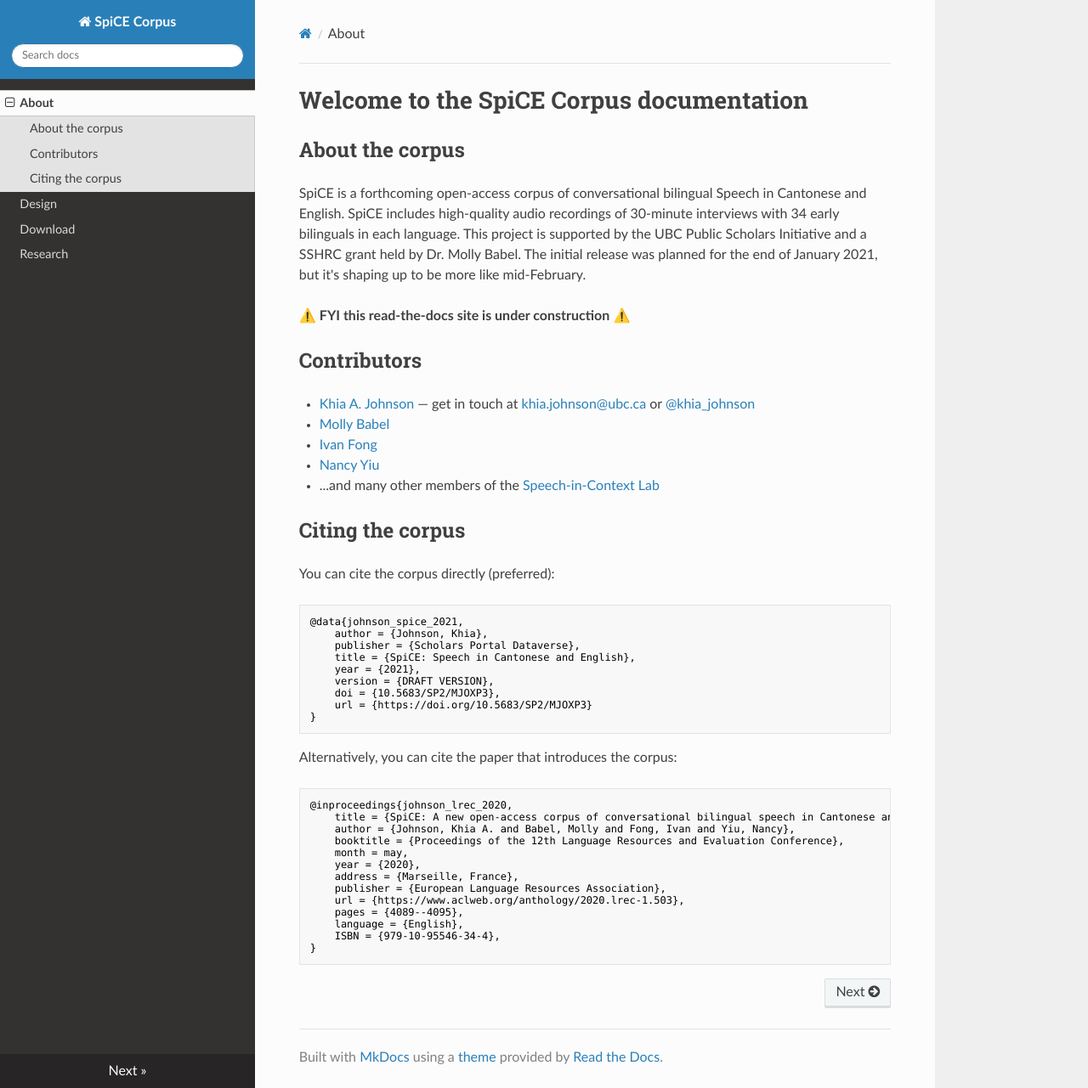
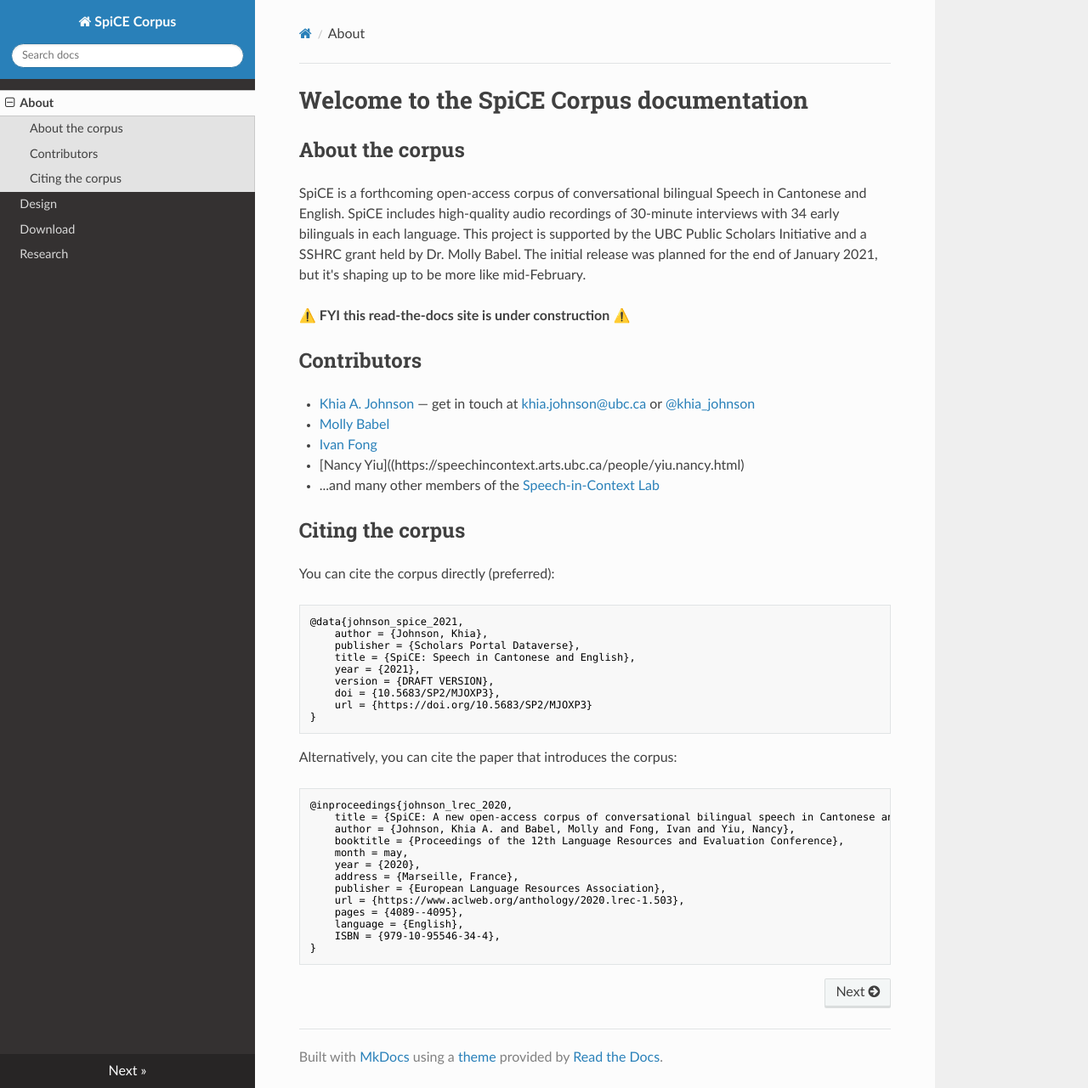
Before and after one commit to khiajohnson/SpiCE-Corpus, an MkDocs documentation site: the page built from docs/index.md, in a window 1280 px wide and 1281 px high. Shown: the whole window at 85% size. Built offline with MkDocs 1.6.1, drawn with Linux system fonts in a browser that asks for light colours; nearby versions of some CDN libraries.

Commit message:
typo in index

```diff
--- a/docs/index.md
+++ b/docs/index.md
@@ -11,7 +11,7 @@
 - [Khia A. Johnson](https://www.khiajohnson.com) &mdash; get in touch at [khia.johnson@ubc.ca](mailto:khia.johnson@ubc.ca) or [@khia_johnson](https://twitter.com/khia_johnson)
 - [Molly Babel](https://speechincontext.arts.ubc.ca/people/babel.molly.html)
 - [Ivan Fong](https://speechincontext.arts.ubc.ca/people/fong.ivan.html)
-- [Nancy Yiu](](https://speechincontext.arts.ubc.ca/people/yiu.nancy.html))
+- [Nancy Yiu]((https://speechincontext.arts.ubc.ca/people/yiu.nancy.html)
 - ...and many other members of the [Speech-in-Context Lab](https://speechincontext.arts.ubc.ca/)
 
 ## Citing the corpus
```
Also changed, not shown: site/index.html, site/search/search_index.json, 1 other file.
